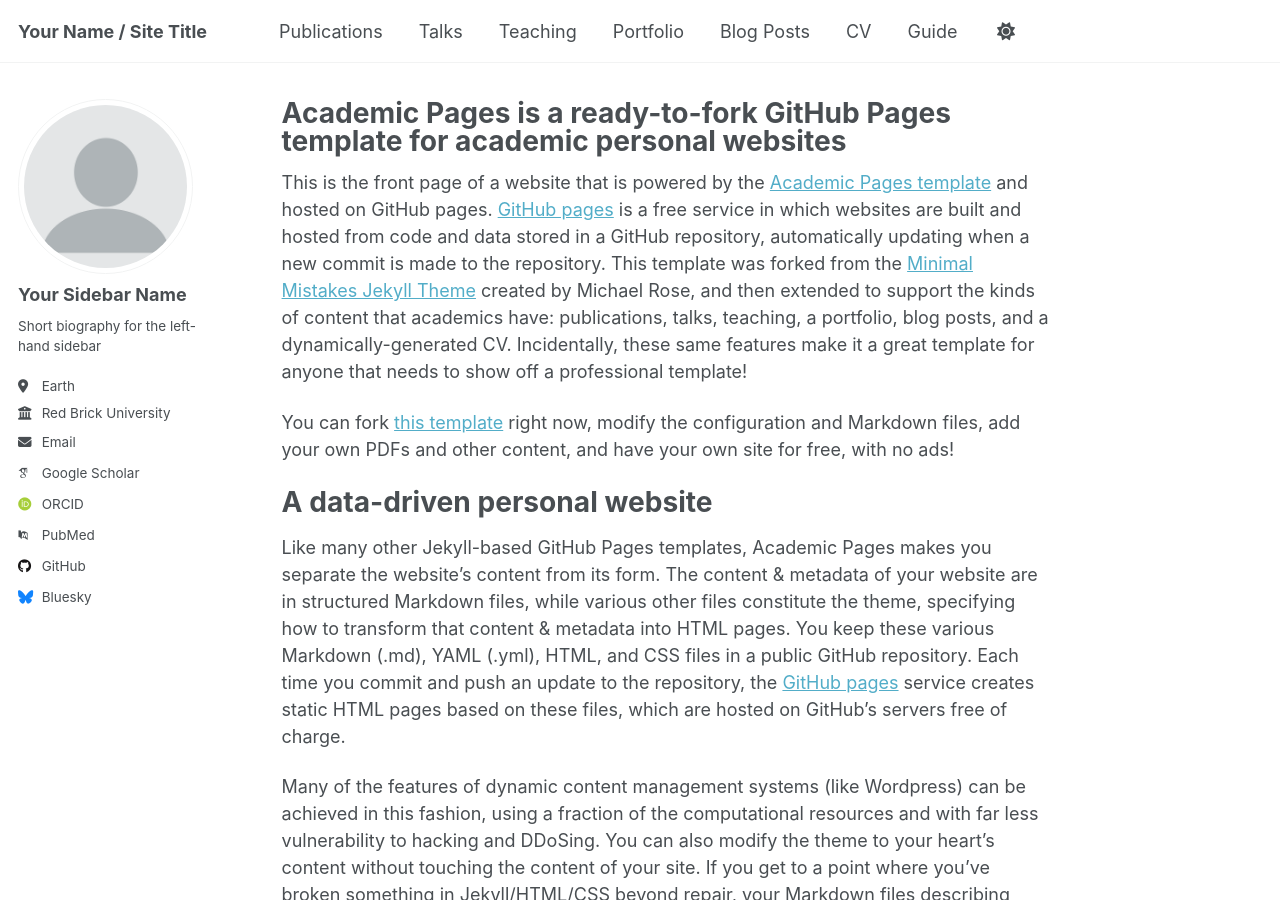
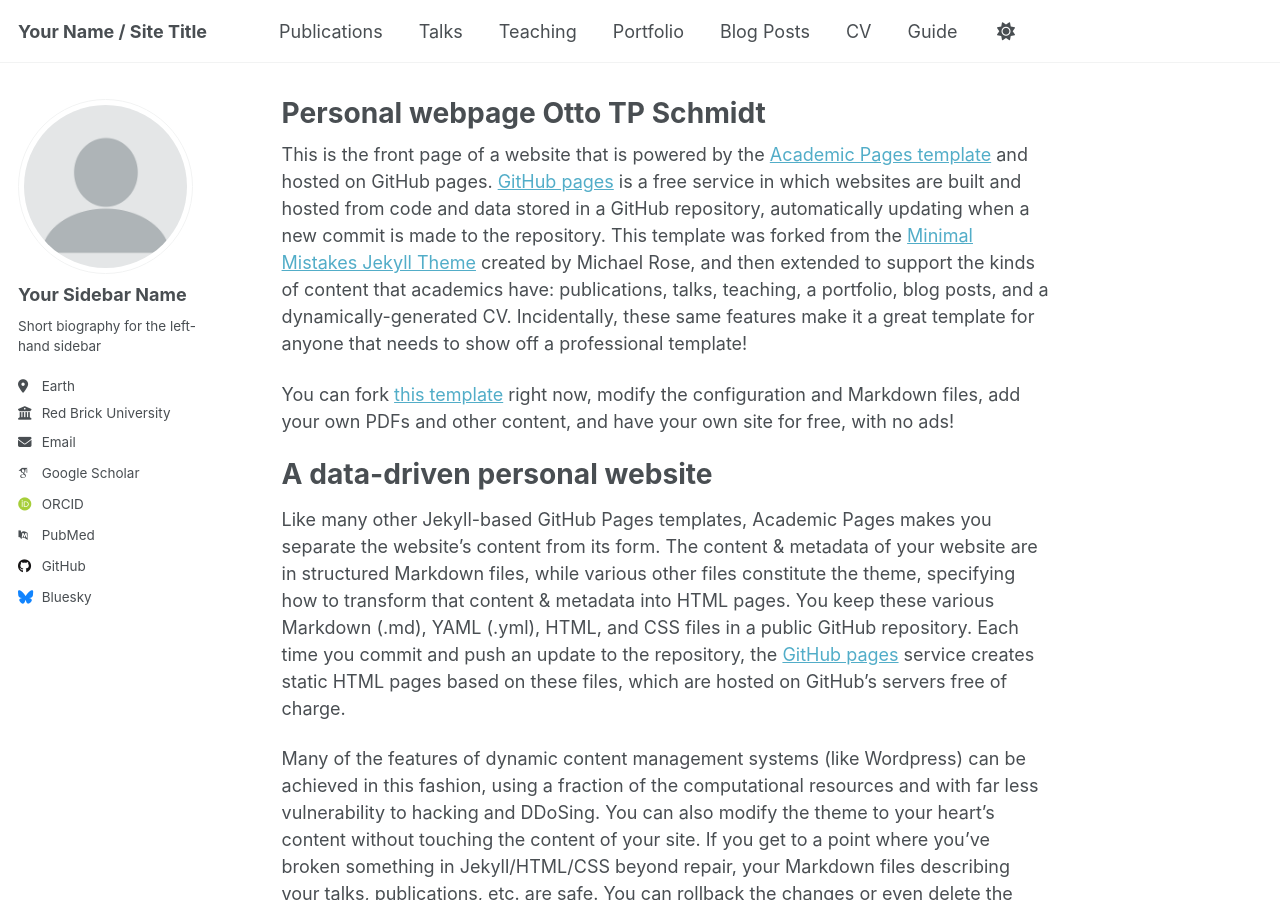
Before and after one commit to ottotpschmidt/ottotpschmidt.github.io, a Jekyll site: the page built from _pages/about.md, in a window 1280 px wide and 900 px high. Built offline with Jekyll 4.4.1, drawn with Linux system fonts in a browser that asks for light colours; some web fonts are replaced; a script that is not in the unit is left out.

Commit message:
intial changes

```diff
--- a/_pages/about.md
+++ b/_pages/about.md
@@ -1,6 +1,6 @@
 ---
 permalink: /
-title: "Academic Pages is a ready-to-fork GitHub Pages template for academic personal websites"
+title: "Personal webpage Otto TP Schmidt"
 author_profile: true
 redirect_from:
   - /about/
```
